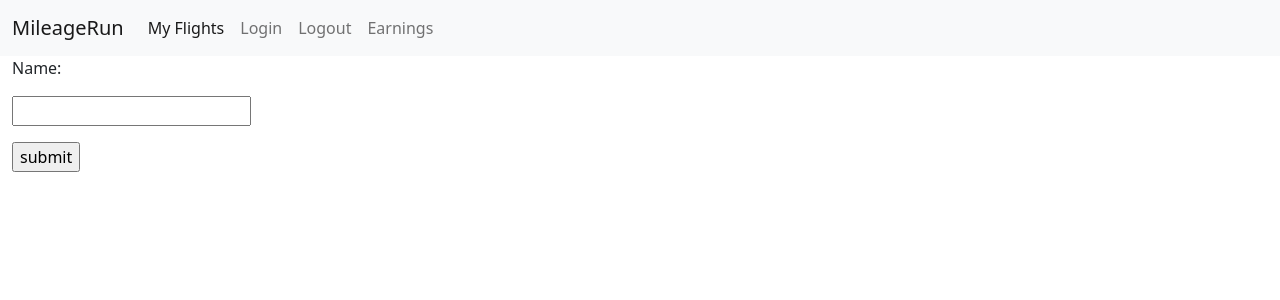
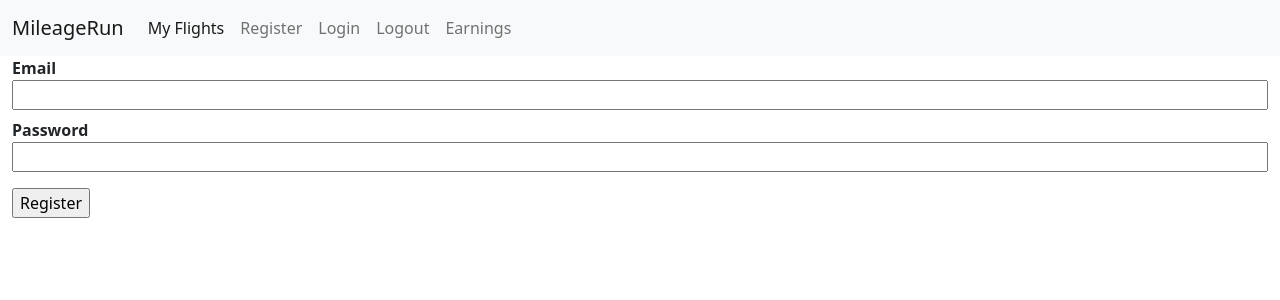
Before and after one commit to tschneiderAK/mileagerun, a Flask app: page /login in a window 1280 px wide. Shown: the top 300 px of the page. Run offline with Flask 2, Linux system fonts and the light colour scheme; parts of the project's set-up code (start-up, migrations or seed data) failed here and were passed over; some libraries are stand-ins or nearby versions.

Commit message:
Modified templates to allow registration and login. Bug remains with userhome page

```diff
--- a/mileagerun/templates/base.html
+++ b/mileagerun/templates/base.html
@@ -18,6 +18,9 @@
         <ul class="navbar-nav">
           <li class="nav-item">
             <a class="nav-link active" aria-current="page" href="/userhome">My Flights</a>
+          </li>
+          <li class="nav-item">
+            <a class="nav-link" href="/register">Register</a>
           </li>
           <li class="nav-item">
             <a class="nav-link" href="/login">Login</a>
--- a/mileagerun/templates/index.html
+++ b/mileagerun/templates/index.html
@@ -3,7 +3,7 @@
 {% block content %}
     <div>
         {% from "_formhelper.html" import render_field %}
-        <form method=post action="#" class="form-control" style="width:33.3333%; flex:0 0 auto" novalidate>
+        <form method=post action="#" class="form-control" style="width:33.3333%; flex:0 0 auto" autocomplete="on" novalidate>
             {{ form.csrf_token }}
             <dl>
                 {{ render_field(form.origin, style='width: 100%') }}
--- a/mileagerun/templates/login.html
+++ b/mileagerun/templates/login.html
@@ -9,9 +9,13 @@
     {% endfor %}
 {% endif %}
 {% endwith %}
+{% from "_formhelper.html" import render_field %}
 <form action="#" method="post">
-    <p>Name:</p>
-    <p><input type="text" name="nm" /></p>
-    <p><input type='submit' value='submit' /></p>
+    {{ form.csrf_token }}
+			<dl>
+				{{ render_field(form.email, style="width:100%") }}
+				{{ render_field(form.password, style="width:100%") }}
+			</dl>
+  			<p><input type=submit value=Register>
 </form>
 {% endblock%}
--- a/mileagerun/templates/userhome.html
+++ b/mileagerun/templates/userhome.html
@@ -8,9 +8,5 @@
     {% endfor %}
 {% endif %}
 {% endwith %}
-<form action="#" method="POST">
-    <input type="email" name="email" placeholder="Enter Email" value="{{email if email}}"/>
-    <input type="submit" value="Submit"/>
-</form>
-<h1>Welcome, {{user}}.</h1>
+<h1>Welcome, {{ email }}.</h1>
 {% endblock%}
```
Also changed, not shown: mileagerun/templates/register.html (+13 -12 lines).
